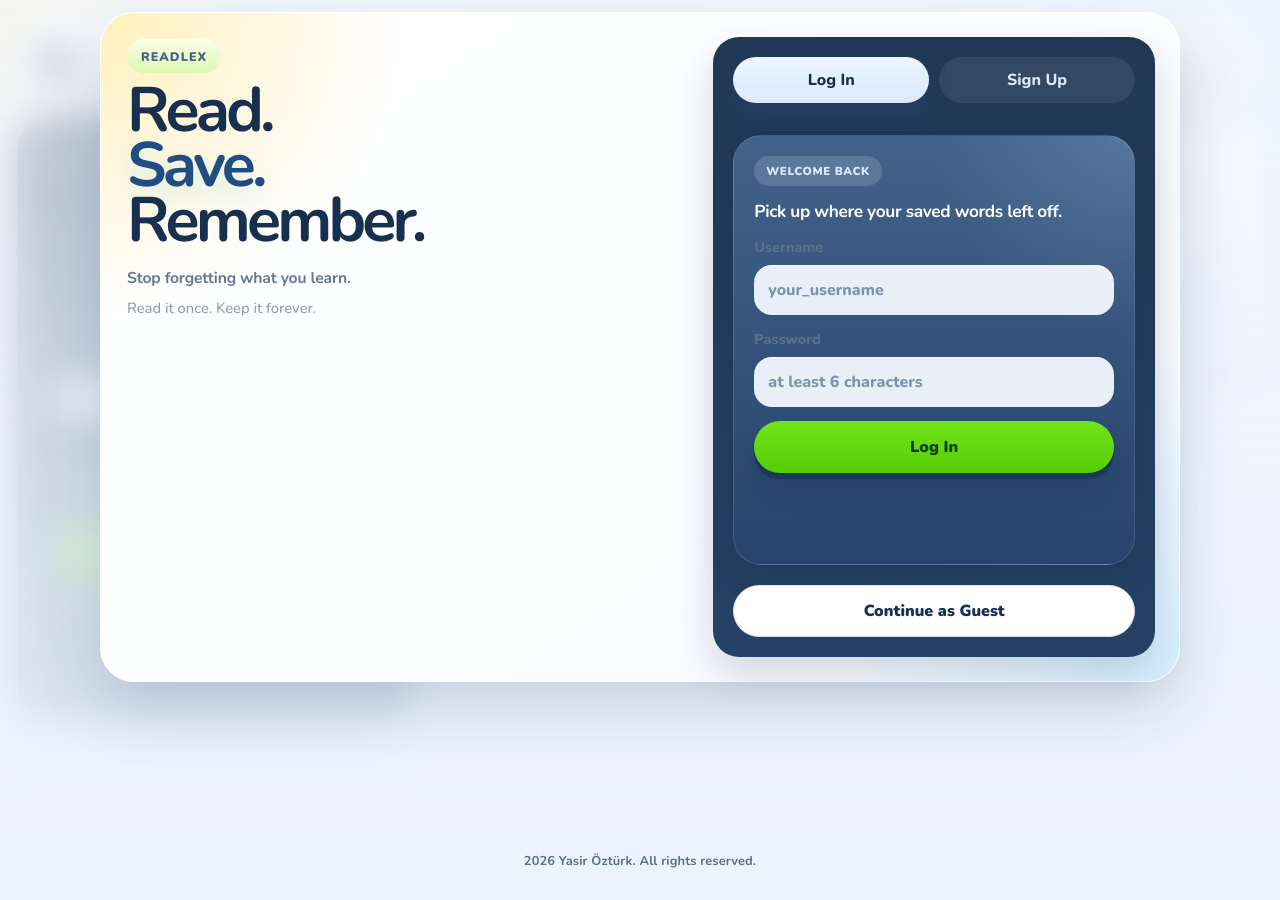
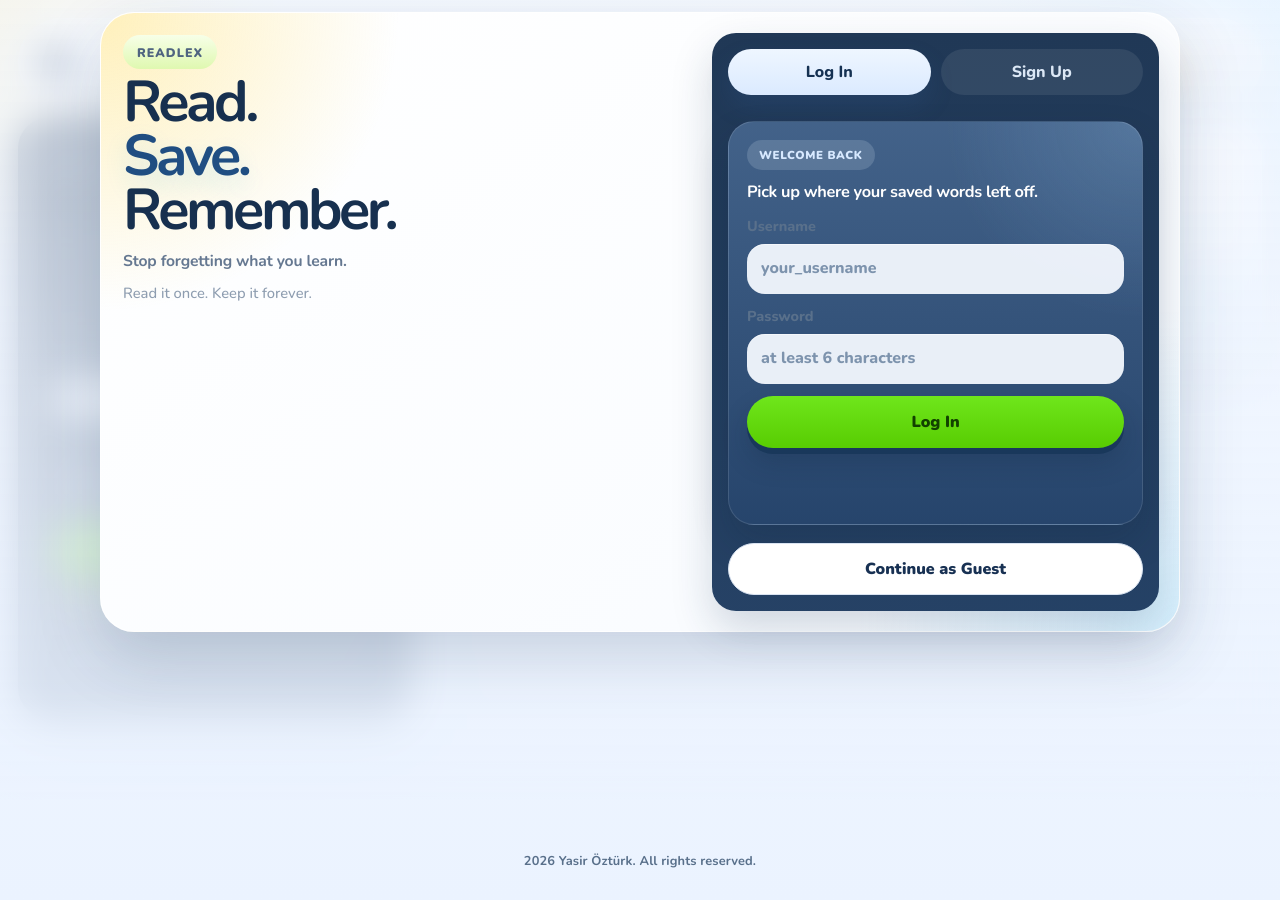
Before and after one commit to Yacirmen/english-text-studio, a plain HTML site: page frontend/index.html in a window 1280 px wide. Drawn offline with nearby package versions, Linux system fonts and the light colour scheme; no server answers.

Commit message:
Tighten welcome layout spacing

```diff
--- a/frontend/assets/styles.css
+++ b/frontend/assets/styles.css
@@ -77,8 +77,8 @@ body::before{
   width:min(1080px, 100%);
   display:grid;
   grid-template-columns:minmax(0,1fr) minmax(330px,.78fr);
-  gap:22px;
-  padding:24px;
+  gap:18px;
+  padding:20px;
   border-radius:34px;
   background:
     radial-gradient(circle at top left, rgba(255,216,77,.38), transparent 24%),
@@ -92,17 +92,17 @@ body::before{
   flex-direction:column;
   justify-content:flex-start;
   min-width:0;
-  padding:2px 6px 6px 2px;
+  padding:2px 4px 4px 2px;
 }
 .welcome-headline{
   display:flex;
   flex-direction:column;
   align-items:flex-start;
-  gap:0;
-  margin:10px 0 16px;
+  gap:2px;
+  margin:8px 0 14px;
   max-width:7.2ch;
-  font-size:clamp(2.4rem,4.9vw,4.25rem);
-  line-height:.88;
+  font-size:clamp(2.22rem,4.5vw,3.9rem);
+  line-height:.9;
   letter-spacing:-.06em;
 }
 .welcome-headline span{
@@ -116,8 +116,8 @@ body::before{
   display:flex;
   flex-direction:column;
   align-items:flex-start;
-  gap:8px;
-  margin-top:2px;
+  gap:10px;
+  margin-top:0;
   padding:0;
   border-radius:0;
   background:none;
@@ -135,21 +135,21 @@ body::before{
   margin:0;
   color:rgba(116,136,162,.78);
   font-size:.92rem;
-  line-height:1.55;
+  line-height:1.62;
 }
 .welcome-side-note-compact{max-width:340px}
 .welcome-auth{
-  padding:20px;
-  border-radius:26px;
+  padding:16px;
+  border-radius:24px;
   background:linear-gradient(180deg, rgba(23,48,79,.96), rgba(29,58,95,.96));
   color:#fff;
   box-shadow:0 18px 42px rgba(24,49,83,.18);
   display:flex;
   flex-direction:column;
-  gap:14px;
+  gap:12px;
   min-height:0;
 }
-.welcome-toggle{margin-bottom:18px}
+.welcome-toggle{margin-bottom:14px}
 .gate-guest-btn{
   width:100%;
   margin-top:6px;
@@ -824,11 +824,11 @@ body.dark-mode .inline-highlight{
 }
 .auth-flip-scene{
   perspective:1400px;
-  min-height:430px;
+  min-height:404px;
   flex:0 0 auto;
   position:relative;
 }
-.auth-flip-scene-compact{min-height:410px}
+.auth-flip-scene-compact{min-height:388px}
 .auth-flip-card{
   position:relative;
   min-height:inherit;
@@ -843,16 +843,16 @@ body.dark-mode .inline-highlight{
   display:flex;
   flex-direction:column;
   justify-content:flex-start;
-  gap:14px;
-  padding:20px;
-  border-radius:28px;
+  gap:12px;
+  padding:18px;
+  border-radius:26px;
   backface-visibility:hidden;
   -webkit-backface-visibility:hidden;
   box-shadow:0 18px 36px rgba(10,31,57,.18);
   border:1px solid rgba(255,255,255,.12);
   overflow:visible;
 }
-.auth-face.auth-toast-host{padding-top:20px}
+.auth-face.auth-toast-host{padding-top:18px}
 
 .auth-toast{
   position:absolute;
@@ -942,8 +942,8 @@ body.dark-mode .inline-highlight{
 }
 .auth-face-title{
   color:#fff;
-  font-size:1.08rem;
-  line-height:1.35;
+  font-size:1.02rem;
+  line-height:1.32;
   letter-spacing:-.02em;
 }
 .auth-form{
@@ -951,7 +951,7 @@ body.dark-mode .inline-highlight{
   display:flex;
   flex-direction:column;
   justify-content:flex-start;
-  gap:14px;
+  gap:12px;
   min-height:0;
 }
 .auth-form .primary-btn{
--- a/frontend/index.html
+++ b/frontend/index.html
@@ -7,7 +7,7 @@
   <link rel="preconnect" href="https://fonts.googleapis.com">
   <link rel="preconnect" href="https://fonts.gstatic.com" crossorigin>
   <link href="https://fonts.googleapis.com/css2?family=Nunito:wght@500;700;800;900&family=Source+Serif+4:wght@400;600&display=swap" rel="stylesheet">
-  <link rel="stylesheet" href="/assets/styles.css?v=20260420welcomerefine2" />
+  <link rel="stylesheet" href="/assets/styles.css?v=20260420welcomecompact2" />
 </head>
 <body>
   <div id="welcomeGate" class="welcome-gate">
@@ -472,6 +472,6 @@
     </section>
   </aside>
 
-  <script src="/assets/app.js?v=20260420welcomerefine2"></script>
+  <script src="/assets/app.js?v=20260420welcomecompact2"></script>
 </body>
 </html>
```
